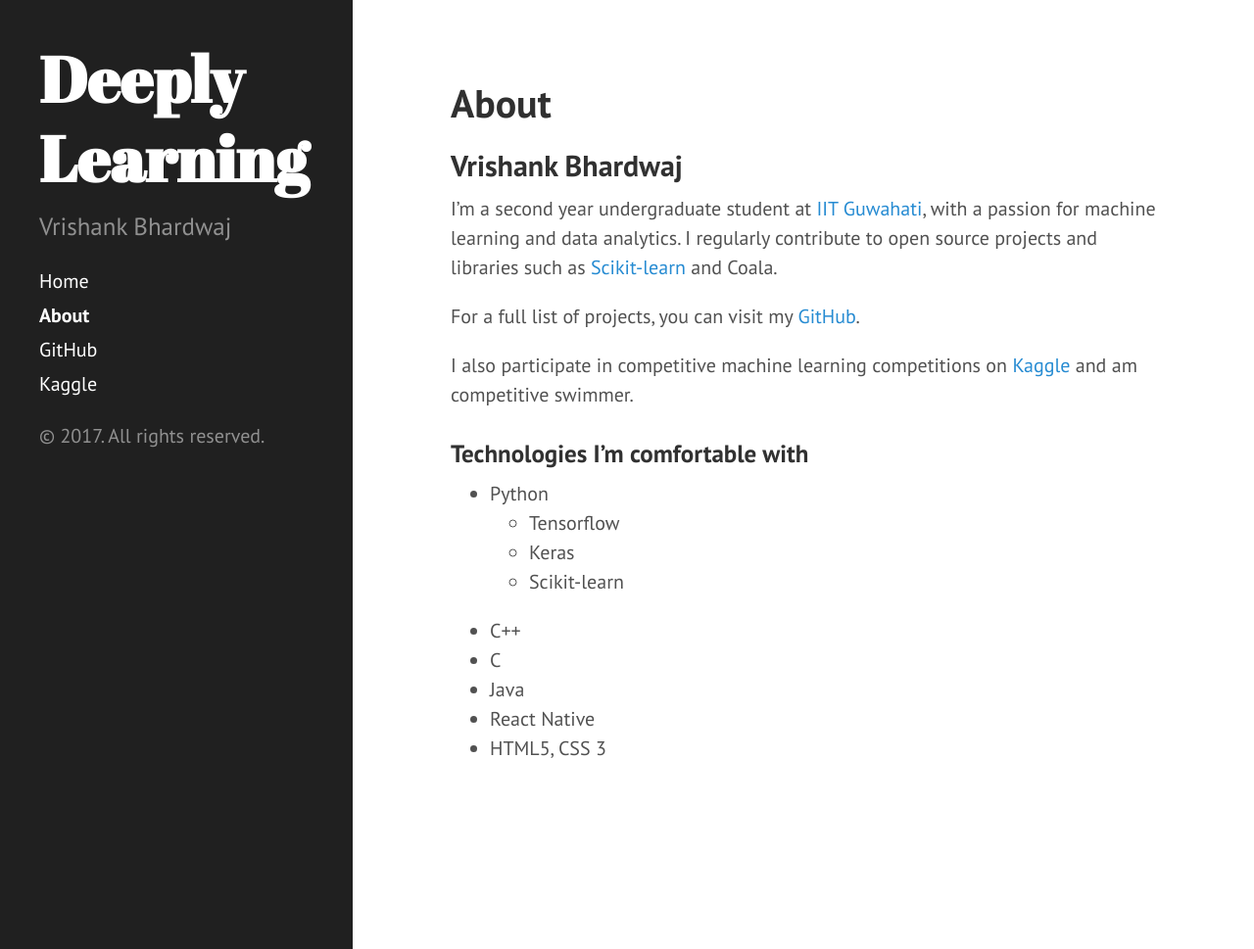
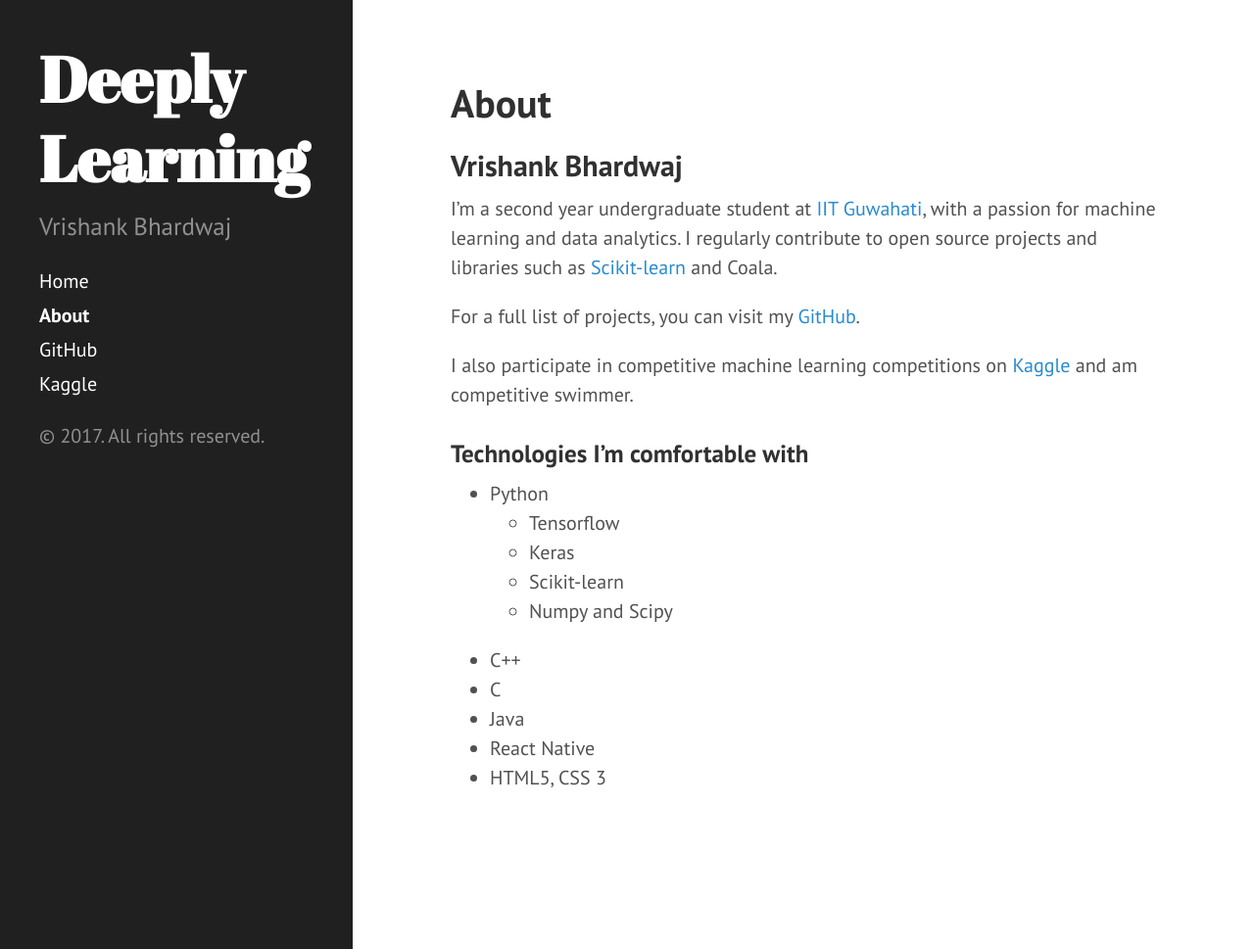
Before and after one commit to vrishank97/vrishank97.github.io, a Jekyll site: the page built from about.md, in a window 1280 px wide and 969 px high. Shown: the whole window at 98% size. Built offline with Jekyll 4.4.1, drawn with Linux system fonts in a browser that asks for light colours.

Commit message:
Update about.md

```diff
--- a/about.md
+++ b/about.md
@@ -17,6 +17,7 @@ I also participate in competitive machine learning competitions on <a href="http
   * Tensorflow
   * Keras
   * Scikit-learn
+  * Numpy and Scipy
 * C++
 * C
 * Java
```
